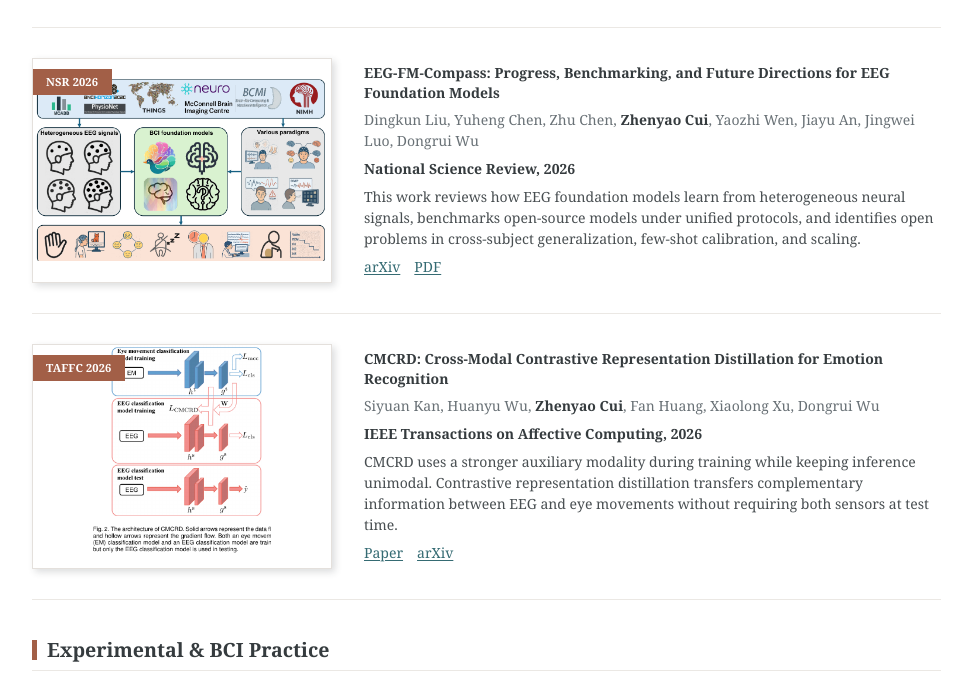
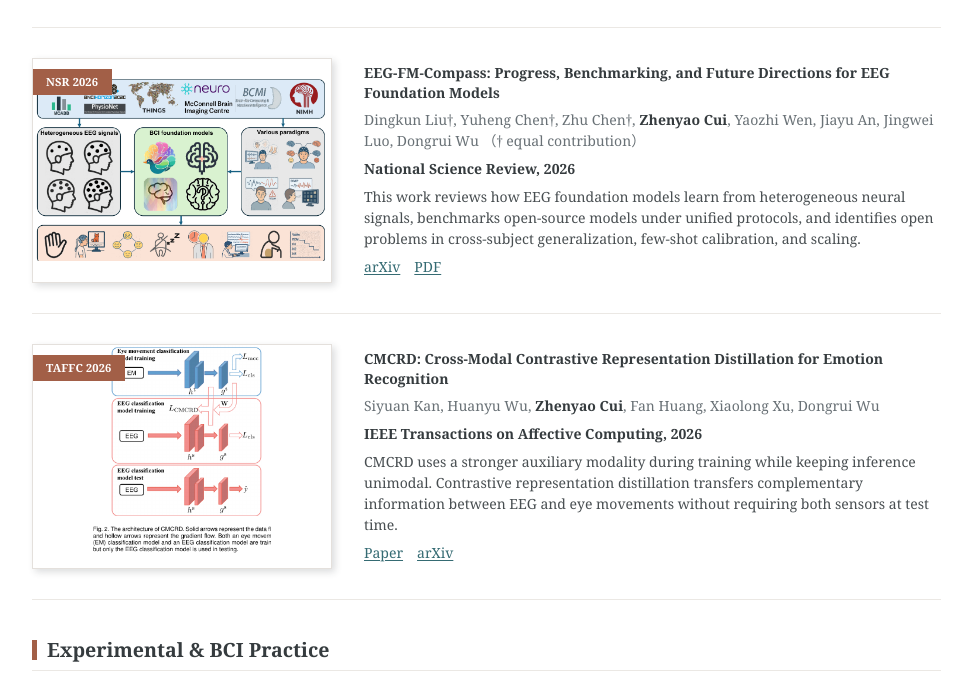
Before and after one commit to Czy-Trevor/Czy-Trevor.github.io, a plain HTML site: page index.html in a window 1280 px wide. Shown: the part 4459-5143 px from the top of the page, without its empty margins (279-1251 px from the left). Drawn offline with Linux system fonts and the light colour scheme.

Commit message:
Mark equal first authors on EEG-FM-Compass

```diff
--- a/index.html
+++ b/index.html
@@ -441,7 +441,7 @@
           <div class="paper-media"><span class="paper-badge">NSR 2026</span><img src="images/papers/eeg-fm-compass.png" alt="Overview of EEG foundation models trained on heterogeneous EEG signals and evaluated across BCI paradigms"></div>
           <div class="paper-text">
             <h3 class="paper-title">EEG-FM-Compass: Progress, Benchmarking, and Future Directions for EEG Foundation Models</h3>
-            <p class="authors">Dingkun Liu, Yuheng Chen, Zhu Chen, <strong>Zhenyao Cui</strong>, Yaozhi Wen, Jiayu An, Jingwei Luo, Dongrui Wu</p>
+            <p class="authors">Dingkun Liu†, Yuheng Chen†, Zhu Chen†, <strong>Zhenyao Cui</strong>, Yaozhi Wen, Jiayu An, Jingwei Luo, Dongrui Wu <span>（† equal contribution）</span></p>
             <p class="paper-outlet">National Science Review, 2026</p>
             <p class="paper-summary">This work reviews how EEG foundation models learn from heterogeneous neural signals, benchmarks open-source models under unified protocols, and identifies open problems in cross-subject generalization, few-shot calibration, and scaling.</p>
             <p class="paper-links"><a href="https://arxiv.org/abs/2601.17883">arXiv</a><a href="https://arxiv.org/pdf/2601.17883">PDF</a></p>
```
